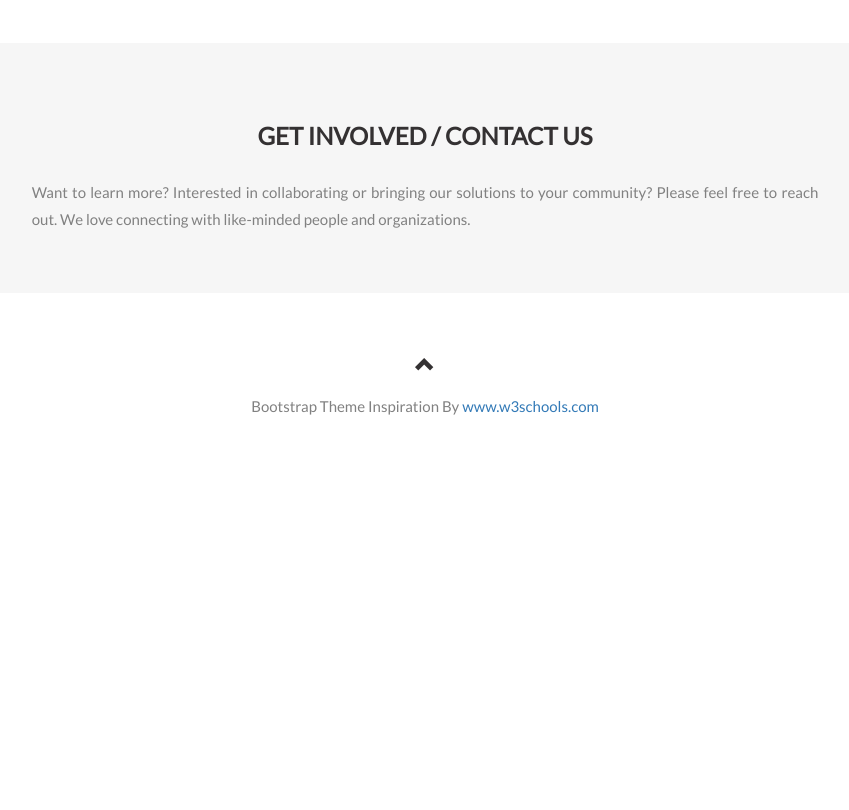
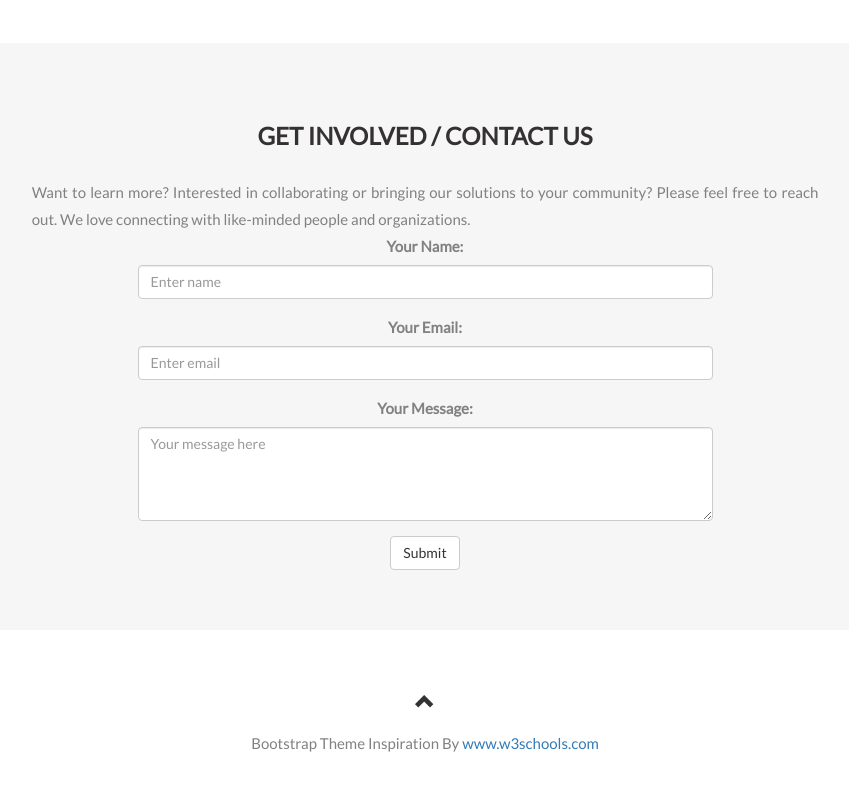
Before and after one commit to patpragman/pragman_dot_io, a Flask app: page / in a window 1280 px wide. Shown: the part 2314-3124 px from the top of the page, without its empty margins (215-1064 px from the left). Before the commit the page ends 2729 px from the top, so only its background shows below. Run offline with Flask 3, Linux system fonts and the light colour scheme; some libraries are stand-ins or nearby versions.

Commit message:
added form feedback

```diff
--- a/flask_app.py
+++ b/flask_app.py
@@ -1,17 +1,47 @@
 # Main flask app for Pragman Family Farms!
 
 import os
-from flask import Flask, render_template, request, jsonify, abort, send_file
+from flask import Flask, render_template, request, jsonify, abort, send_file, flash, redirect, url_for
 from flask import send_file
+import smtplib
 
 app = Flask(__name__)
 app.config['SEND_FILE_MAX_AGE_DEFAULT'] = 0
-
+app.secret_key = os.environ.get("FLASH_TOKEN")
 
 @app.route('/')
 def index():
     return render_template('main.html')
 
+@app.route('/contact', methods=["GET", 'POST'])
+def contact():
+    if request.method == "POST":
+        name = request.form.get('name')
+        email = request.form.get('email')
+        message = request.form.get('message')
+        flash('Thanks for reaching out!  We\'ll get back to you quick!', "success")
+        send_email_notification(name, email, message)
+        return redirect(url_for("contact") + "#contact")
+    else:
+        return render_template("main.html", form_submitted=True)
+
+def send_email_notification(name, email, message):
+    # Your email credentials
+    sender_email = os.environ.get("EMAIL_USER")
+    sender_password = os.environ.get("PASSWORD")
+    recipient_email = os.environ.get("EMAIL_TARGET")
+
+    subject = f"New Contact Form Submission from {name}"
+    body = f"Name: {name}\nEmail: {email}\n\nMessage:\n{message}"
+
+    # Sending email
+    try:
+        with smtplib.SMTP("smtp.gmail.com", 587) as server:  # Replace SMTP if not using Gmail
+            server.starttls()
+            server.login(sender_email, sender_password)
+            server.sendmail(sender_email, recipient_email, f"Subject: {subject}\n\n{body}")
+    except Exception as e:
+        print(f"Error sending email: {e}")
 
 @app.route('/download_bib')
 def download_bib():
--- a/templates/main.html
+++ b/templates/main.html
@@ -330,26 +330,36 @@ Our work is driven by curiosity and optimism. Every prototype is a bold experime
   Please feel free to reach out. We love connecting with like-minded people and organizations.
 </p>
 
-    <!-- Uncomment the form below when ready to implement signups/inquiries -->
-    <!--
-    <div class="col-md-6 col-md-offset-3">
-      <form>
+  <div class="col-md-6 col-md-offset-3" id="contact-section">
+  <!-- Display flash messages if available -->
+  {% with messages = get_flashed_messages(with_categories=true) %}
+    {% if messages %}
+      <div id="flash-message" class="alert alert-{{ messages[0][0] }}">
+        {{ messages[0][1] }}
+      </div>
+    {% endif %}
+  {% endwith %}
+
+  <!-- Show the form only if no flash messages exist -->
+  {% if not get_flashed_messages() %}
+    <form method="POST" action="/contact" id="contact-form">
       <div class="form-group">
         <label for="name">Your Name:</label>
-          <input type="text" class="form-control" id="name" placeholder="Enter name">
+        <input type="text" name="name" class="form-control" id="name" placeholder="Enter name" required>
       </div>
       <div class="form-group">
         <label for="email">Your Email:</label>
-          <input type="email" class="form-control" id="email" placeholder="Enter email">
+        <input type="email" name="email" class="form-control" id="email" placeholder="Enter email" required>
       </div>
       <div class="form-group">
         <label for="message">Your Message:</label>
-          <textarea class="form-control" rows="4" id="message" placeholder="Your message here"></textarea>
+        <textarea class="form-control" rows="4" name="message" id="message" placeholder="Your message here" required></textarea>
       </div>
       <button type="submit" class="btn btn-default">Submit</button>
     </form>
+  {% endif %}
     </div>
-    -->
+
   </div>
 </div>
 
@@ -360,6 +370,23 @@ Our work is driven by curiosity and optimism. Every prototype is a bold experime
   </a>
   <p>Bootstrap Theme Inspiration By <a href="https://www.w3schools.com" title="Visit w3schools">www.w3schools.com</a></p>
 </footer>
+
+<!-- Add JavaScript to scroll to the flash message and auto-hide it -->
+<script>
+  document.addEventListener("DOMContentLoaded", function () {
+    // Check if the flash message exists
+    const flashMessage = document.getElementById("flash-message");
+    if (flashMessage) {
+      // Smoothly scroll to the flash message
+      flashMessage.scrollIntoView({ behavior: "smooth", block: "start" });
+
+      // Optional: Auto-hide the flash message after 5 seconds
+      setTimeout(() => {
+        flashMessage.style.display = "none";
+      }, 5000);
+    }
+  });
+</script>
 
 <!-- Smooth Scrolling + Slide Animations -->
 <script>
```
Also changed, not shown: templates/contact_success.html (added, +12 -0 lines). Lines whose indentation alone changed are shown as unchanged.
